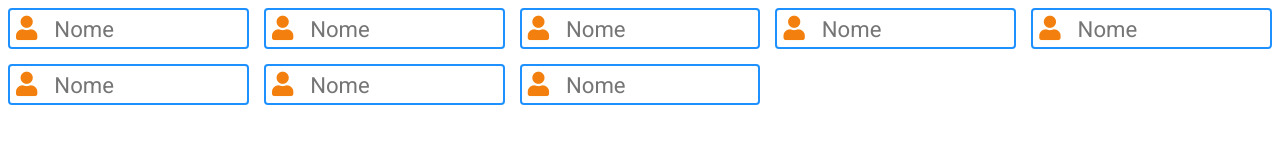
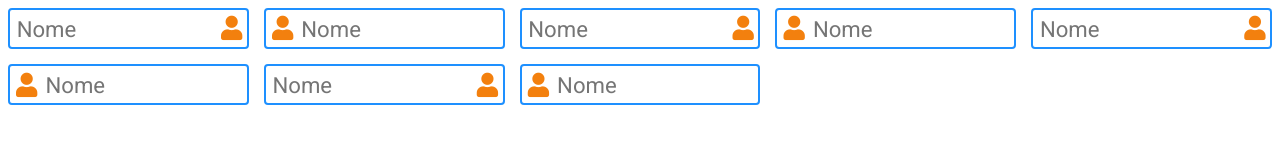
Before and after one commit to lgdevlop/poc-design-fluido, a website: page index.html in a window 1280 px wide. Drawn offline with Linux system fonts and the light colour scheme.

Commit message:
Fixado cálculo fonte size de acordo com o tamanho minimo grid item. Adicionado a possibilidade de renderizar o font-icon a direita ou esquerda do input.

```diff
--- a/estilo.css
+++ b/estilo.css
@@ -6,9 +6,9 @@
   --fnt-tamanho-minimo-px: 14px;
   --fnt-tamanho-maximo: 22;
   --fnt-tamanho-minimo: 14;
-  --vw-tamanho-minimo-px: 280px;
+  --vw-tamanho-minimo-px: 240px;
   --vw-tamanho-maximo: 1259;
-  --vw-tamanho-minimo: 280;
+  --vw-tamanho-minimo: 240;
   font-size: calc(
     var(--fnt-tamanho-minimo-px) +
       (var(--fnt-tamanho-maximo) - var(--fnt-tamanho-minimo)) *
@@ -42,16 +42,16 @@
 .container-input-text-icon i {
   color: rgba(243, 128, 14, 1);
   font-size: 1.1rem;
-  grid-column: 1 / 2;
+  /* grid-column: 1 / 2; */
   grid-row: 1 / 2;
   z-index: 2;
   align-self: center;
   /* padding-left: 8px; */
-  padding-left: 38%;
+  /* padding-left: 38%; */
 }
 .container-input-text-icon input {
   margin: 0;
-  padding-left: 2rem;
+  /* padding-left: 2rem; */
   grid-column: 1 / 3;
   grid-row: 1 / 2;
   border: 2px solid dodgerBlue;
@@ -64,7 +64,7 @@
   transition: 0.3s;
 }
 .container-input-text-icon input[type="text"]:focus {
-  border-color: dodgerBlue;
+  /* border-color: dodgerBlue; */
   box-shadow: 0 0 8px 0 dodgerBlue;
 }
 .fnt-style {
@@ -77,3 +77,24 @@
   font-weight: normal;
   color: rgba(48, 17, 228, 0.9);
 }
+
+.input-to-right {
+  padding-left: 1.6rem;
+  padding-right: 0.3rem;
+}
+
+.input-to-left {
+  padding-left: 0.3rem;
+  padding-right: 1.6rem;
+}
+
+.icon-to-right {
+  justify-self: self-end;
+  grid-column: 2 / 3;
+  padding-right: 2.7%;
+}
+
+.icon-to-left {
+  grid-column: 1 / 2;
+  padding-left: 38%;
+}
--- a/index.html
+++ b/index.html
@@ -15,36 +15,52 @@
   <body>
     <div class="container">
       <div class="container-input-text-icon">
-        <i class="fas fa-user"></i>
-        <input type="text" class="fnt-style" placeholder="Nome" />
+        <i class="fas fa-user icon-to-right"></i>
+        <input type="text" class="fnt-style input-to-left" placeholder="Nome" />
       </div>
       <div class="container-input-text-icon">
-        <i class="fas fa-user"></i>
-        <input type="text" class="fnt-style" placeholder="Nome" />
+        <i class="fas fa-user icon-to-left"></i>
+        <input
+          type="text"
+          class="fnt-style input-to-right"
+          placeholder="Nome"
+        />
       </div>
       <div class="container-input-text-icon">
-        <i class="fas fa-user"></i>
-        <input type="text" class="fnt-style" placeholder="Nome" />
+        <i class="fas fa-user icon-to-right"></i>
+        <input type="text" class="fnt-style input-to-left" placeholder="Nome" />
       </div>
       <div class="container-input-text-icon">
-        <i class="fas fa-user"></i>
-        <input type="text" class="fnt-style" placeholder="Nome" />
+        <i class="fas fa-user icon-to-left"></i>
+        <input
+          type="text"
+          class="fnt-style input-to-right"
+          placeholder="Nome"
+        />
       </div>
       <div class="container-input-text-icon">
-        <i class="fas fa-user"></i>
-        <input type="text" class="fnt-style" placeholder="Nome" />
+        <i class="fas fa-user icon-to-right"></i>
+        <input type="text" class="fnt-style input-to-left" placeholder="Nome" />
       </div>
       <div class="container-input-text-icon">
-        <i class="fas fa-user"></i>
-        <input type="text" class="fnt-style" placeholder="Nome" />
+        <i class="fas fa-user icon-to-left"></i>
+        <input
+          type="text"
+          class="fnt-style input-to-right"
+          placeholder="Nome"
+        />
       </div>
       <div class="container-input-text-icon">
-        <i class="fas fa-user"></i>
-        <input type="text" class="fnt-style" placeholder="Nome" />
+        <i class="fas fa-user icon-to-right"></i>
+        <input type="text" class="fnt-style input-to-left" placeholder="Nome" />
       </div>
       <div class="container-input-text-icon">
-        <i class="fas fa-user"></i>
-        <input type="text" class="fnt-style" placeholder="Nome" />
+        <i class="fas fa-user icon-to-left"></i>
+        <input
+          type="text"
+          class="fnt-style input-to-right"
+          placeholder="Nome"
+        />
       </div>
     </div>
   </body>
```
